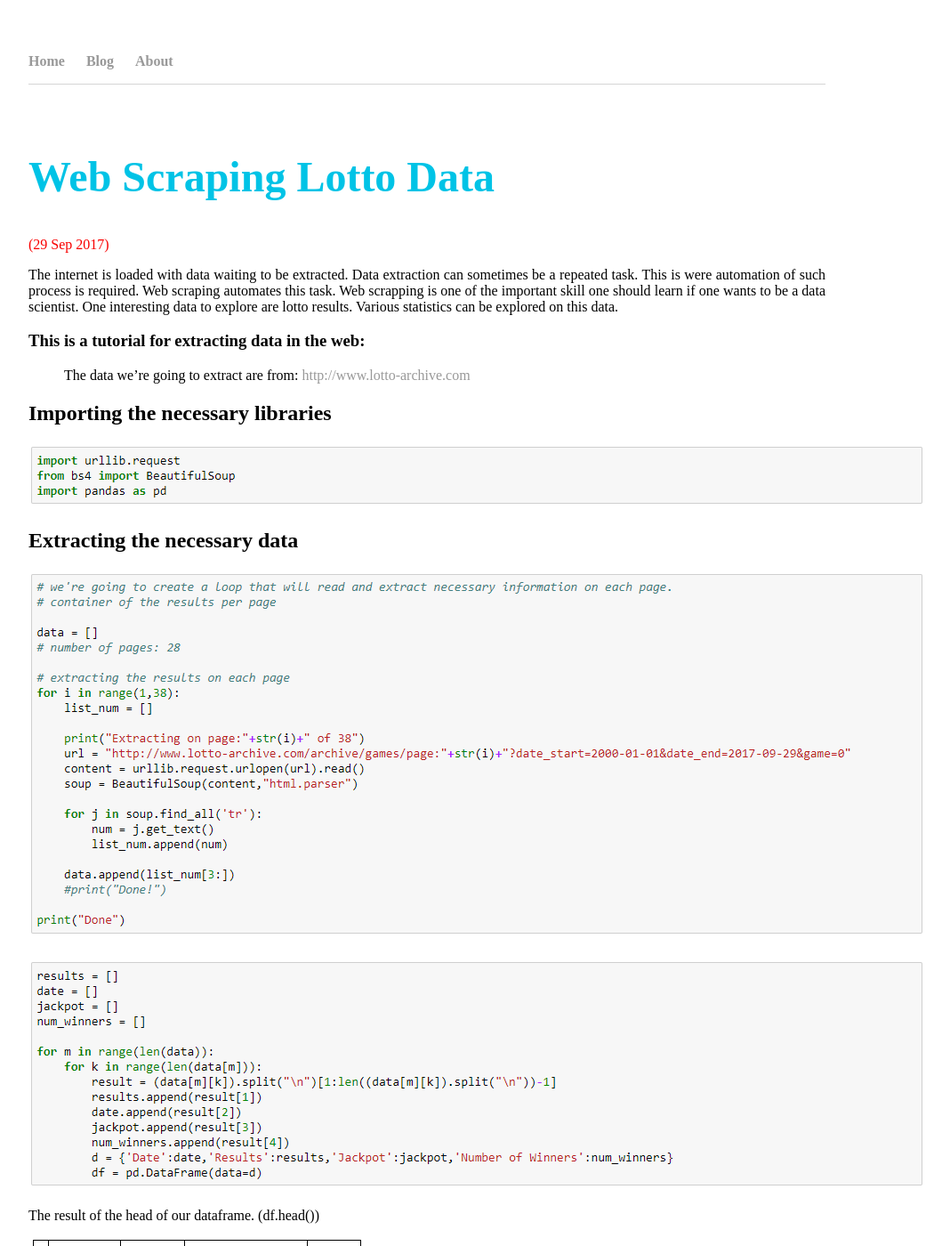
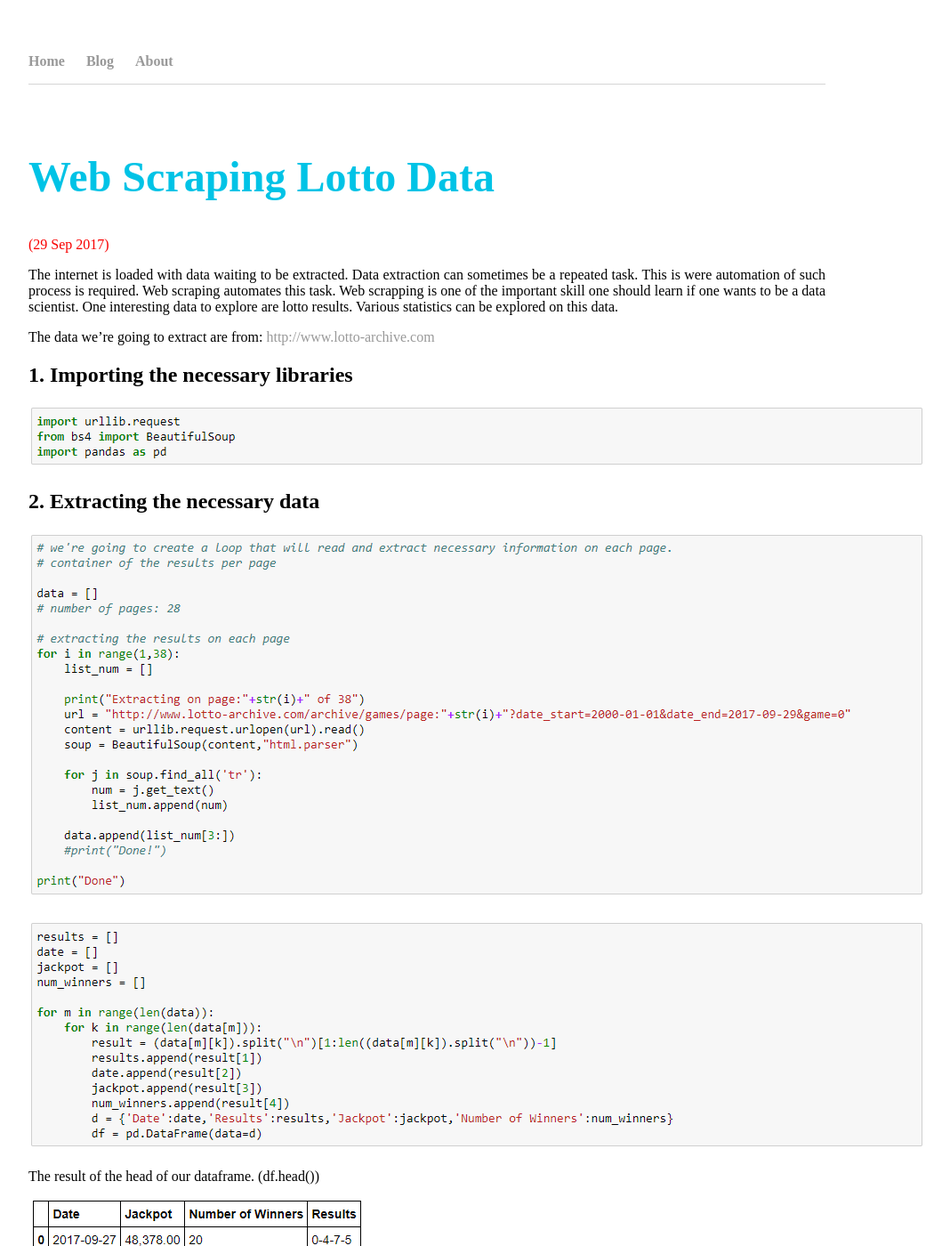
Before and after one commit to sinbad989/sinbad989.github.io, a Jekyll site: the page built from _posts/2017-09-29-web-scraping.md, in a window 1280 px wide and 1400 px high. Shown: the whole window at 89% size, without its empty margins (160-1228 px from the left). Built offline with Jekyll 4.4.1, drawn with Linux system fonts in a browser that asks for light colours; some web fonts are replaced; some of the changed text lies outside the part shown.

```diff
--- a/_posts/2017-09-29-web-scraping.md
+++ b/_posts/2017-09-29-web-scraping.md
@@ -8,17 +8,15 @@
 The internet is loaded with data waiting to be extracted. Data extraction can sometimes be a repeated task. This is were automation of such process is required. Web scraping automates this task.
 Web scrapping is one of the important skill one should learn if one wants to be a data scientist. One interesting data to explore are lotto results. Various statistics can be explored on this data.
 
-### This is a tutorial for extracting data in the web:
-
-> The data we're going to extract are from: <a href="http://www.lotto-archive.com">http://www.lotto-archive.com</a>
+The data we're going to extract are from: <a href="http://www.lotto-archive.com">http://www.lotto-archive.com</a>
 
 
 
-## Importing the necessary libraries
+## 1. Importing the necessary libraries
 ![Imported modules]({{site.url}}/img/1.PNG)
 
 
-## Extracting the necessary data
+## 2. Extracting the necessary data
 ![Extracting the necessary data]({{site.url}}/img/2.PNG)
 
 ![Imported modules]({{site.url}}/img/3.PNG)
```
Also changed, not shown: other parts of _posts/2017-09-29-web-scraping.md (+1 -6 lines), 1 other file.
